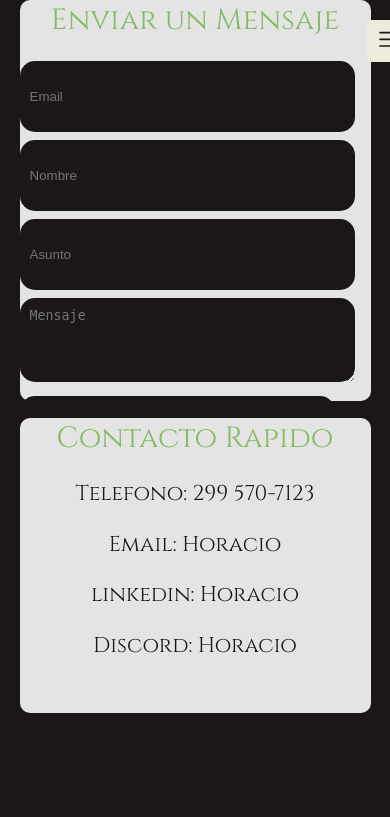
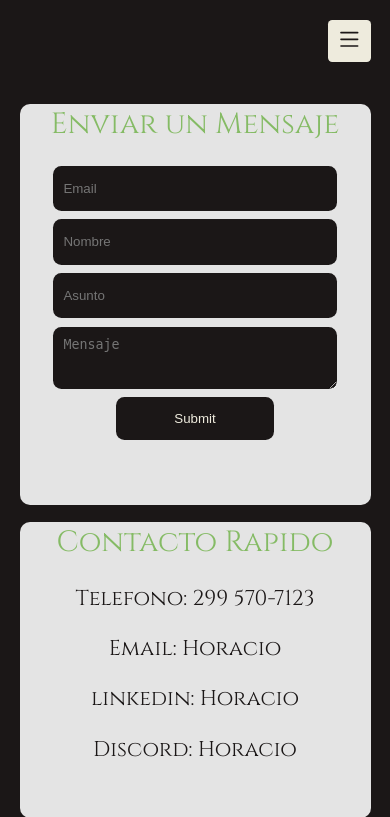
Before and after one commit to horacio-a/MiPorfolio, a Django app: page /eyes/contacto/ in a window 390 px wide; the page is wider, and only the part inside the window is pictured. Shown: the top 817 px of that part. Run offline with Django 4.2, Linux system fonts and the light colour scheme.

Commit message:
arreglo respovise del contacto eyes

```diff
--- a/porfolio/static/css/index.css
+++ b/porfolio/static/css/index.css
@@ -595,11 +595,11 @@
 
     .boton-movil-contacto{
         border: none;
-        width: 90%;
-        height: 7.5vh ;
+        width: 45%;
+        height: 5vh ;
         background-color: #1B1717;
         color: #EEEBDD;
-        border-radius: 15px;
+        border-radius: 1vh;
 
     }
     .conteiner-movil-boton{
@@ -610,23 +610,32 @@
     .texto-form-movil{
         background-color: #1B1717;
         color: #EEEBDD;
-        border-radius: 15px;
+        border-radius: 1vh;
         border: none;
-        width: 90%;
+        width: 75%;
         margin-bottom: 1vh;
         padding: 10px;
-        height: 7.5vh;
+        height: 5vh;
     }
 
     .form-movil {
         background-color: #1B1717;
         color: #EEEBDD;
-        border-radius: 15px;
+        border-radius: 1vh;
         border: none;
-        width: 90%;
-        height: 6vh;
+        width: 75%;
+        height: 3vh;
         margin-bottom: 1vh;
         padding: 10px;
+    }
+
+    #main-contacto-movil form{
+        display: flex;
+        flex-direction: column;
+        justify-content: center;
+        align-items: center;
+        width: 100%;
+
     }
 
     /* -----------------------------------  fin main-contacto -------------------------------------------- */
--- a/porfolio/template/eyes/contacto.html
+++ b/porfolio/template/eyes/contacto.html
@@ -13,7 +13,7 @@
 
 {% endblock %}
 {% block headermovil %}
-<header class="header" id="header-movil" style="width: 100%;">
+<header class="header" id="header-movil">
     <h1 class="h1">
         <a href="#" class="a"></a>
     </h1>
@@ -50,6 +50,12 @@
                 <p class="primeraParte">contactame</p>
                 <p class="segundaParte">aqui</p>
             </a>
+        </div>
+        <div class="itemOpciones">
+            <a href="" class="conteiner-idioma"> En </a>
+            <a href="" class="conteiner-idioma"> Es </a>
+            <a href="/estilos/" class="conteiner-selectmodo">Cambia el estilo</a>
+
         </div>
 
     </nav>
@@ -105,7 +111,7 @@
                     Dejame un mensaje
                 </div>
 
-                <form action="/eyes/contacto/" method="POST" >
+                <form action="/eyes/contacto/" method="POST">
                     {% csrf_token %}
                     <input type="email" placeholder="Email" class="form-control text-bg-dark text-white mb-3"
                         name="email">
@@ -124,21 +130,19 @@
             </div>
 
         </div>
-</div>
-</main>
+    </main>
+
 </div>
 <main id="main-contacto-movil">
     <div class='form-enviar'>
         <div class="titulo-contacto">Enviar un Mensaje</div>
-        <div class="container ">
+        <div class="container">
             <form action="/eyes/contacto/" method="POST">
                 <input type="email" placeholder="Email" class="form-movil" name="email">
                 <input type="text" placeholder="Nombre" class="form-movil" name="name">
                 <input type="text" placeholder="Asunto" class="form-movil" name="subject">
-                <textarea placeholder="Mensaje" class=" texto-form-movil" name="message"></textarea>
-                <div class="d-flex justify-content-center conteiner-movil-boton">
-                    <input type="submit" class="boton-movil-contacto">Enviar</input>
-                </div>
+                <textarea placeholder="Mensaje" class="texto-form-movil" name="message"></textarea>
+                <input type="submit" class="boton-movil-contacto"></input>
 
             </form>
 
```
